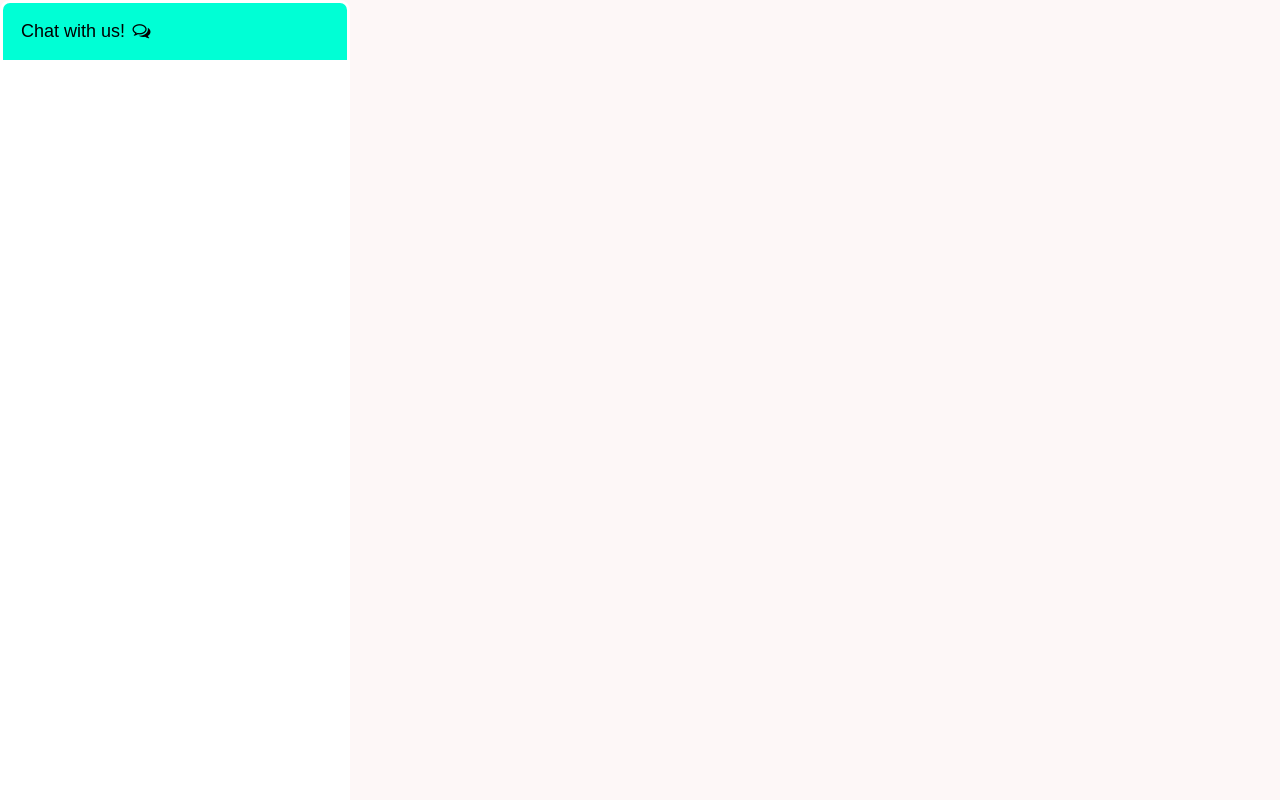
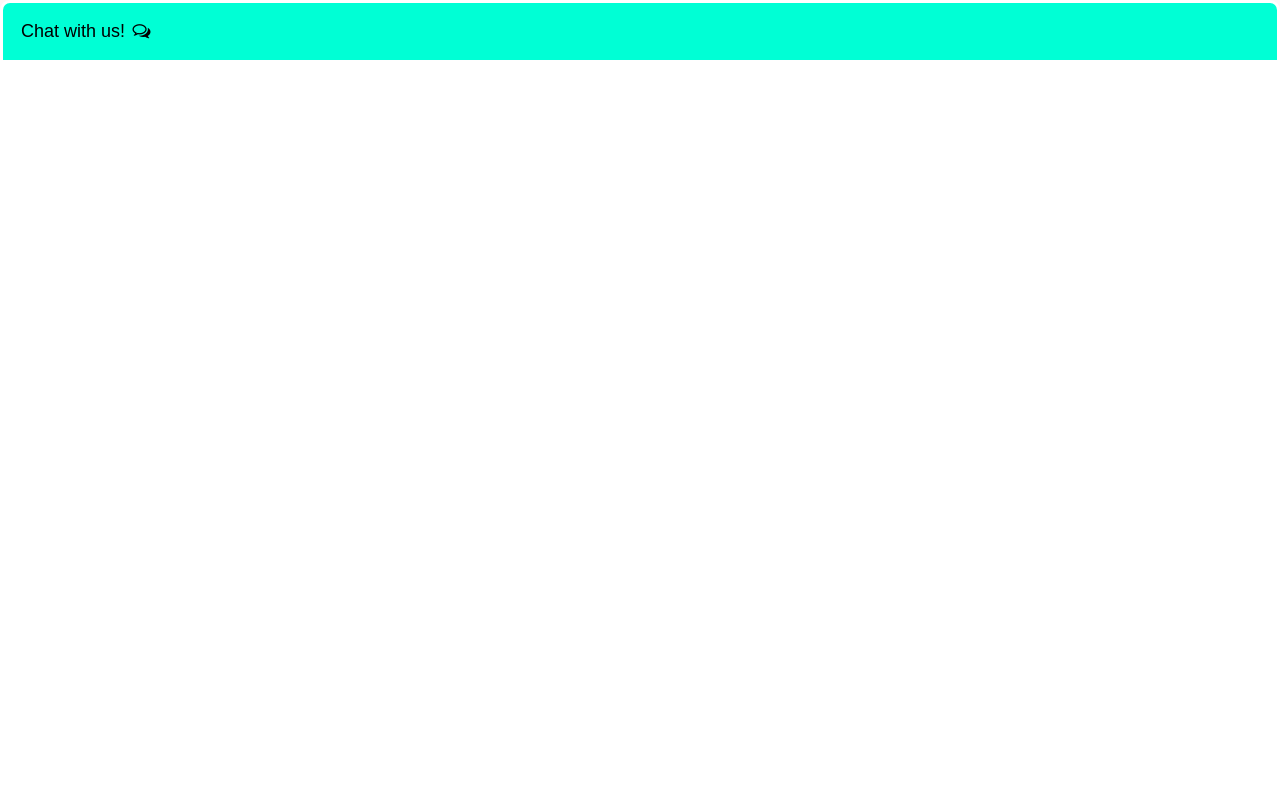
Before and after one commit to ArkaPrabhaChowdhury/CollegeChatbot, a plain HTML site: page index.html in a window 1280 px wide. Shown: the top 800 px of the page. Drawn offline with nearby package versions, Linux system fonts and the light colour scheme.

Commit message:
Update chat.css

```diff
--- a/static/css/chat.css
+++ b/static/css/chat.css
@@ -5,7 +5,7 @@
     color: rgb(0, 0, 0);
     cursor: pointer;
     padding: 18px;
-    width: 350px;
+    width: 100%;
     text-align: left;
     outline: none;
     font-size: 18px;
@@ -17,7 +17,7 @@
 
 
 .full-chat-block {
-    width: 350px;
+    width: 100%;
     background: white;
     text-align: center;
     overflow: auto;
```
